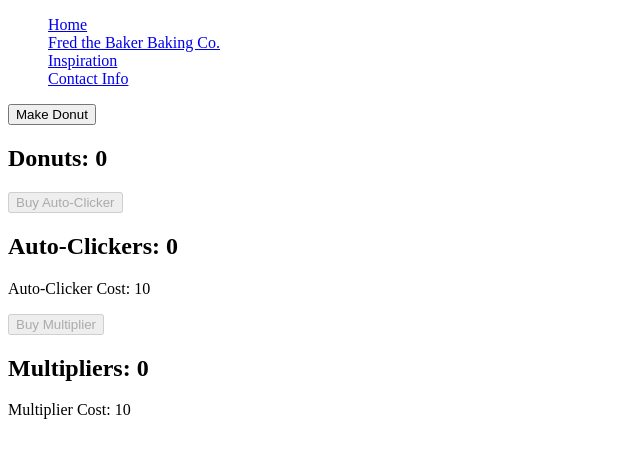
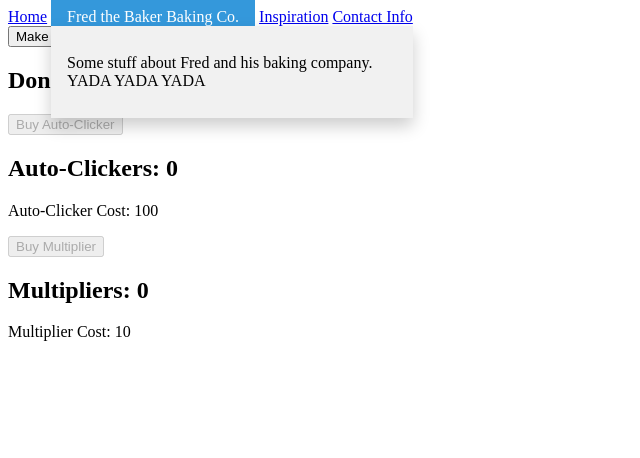
Before and after one commit to 2022-Spring-Cohort/donut-maker-JSwys, a website built with Parcel: page index.html in a window 1280 px wide. Both pictures are taken after a click on the link "Fred the Baker Baking Co.". Shown: the whole page, without its empty margins (0-640 px from the left). Built offline with nearby package versions, Linux system fonts and the light colour scheme.

Commit message:
dropdown nav broken

```diff
--- a/css/styles.css
+++ b/css/styles.css
@@ -1,3 +1,44 @@
-.nav__list {
-    list-style-type: none;
+/* Dropdown Button */
+.dropbtn {
+  background-color: #3498DB;
+  color: white;
+  padding: 16px;
+  font-size: 16px;
+  border: none;
+  cursor: pointer;
 }
+
+/* Dropdown button on hover & focus */
+.dropbtn:hover, .dropbtn:focus {
+  background-color: #2980B9;
+}
+
+/* The container <div> - needed to position the dropdown content */
+.dropdown {
+  position: relative;
+  display: inline-block;
+}
+
+/* Dropdown Content (Hidden by Default) */
+.dropdown-content {
+  display: none;
+  position: absolute;
+  background-color: #f1f1f1;
+  min-width: 160px;
+  box-shadow: 0px 8px 16px 0px rgba(0,0,0,0.2);
+  z-index: 1;
+}
+
+/* Links inside the dropdown */
+.dropdown-content p {
+  color: black;
+  padding: 12px 16px;
+  text-decoration: none;
+  display: block;
+}
+
+/* Change color of dropdown links on hover */
+.dropdown-content a:hover {background-color: #ddd}
+
+/* Show the dropdown menu (use JS to add this class to the .dropdown-content container when the user clicks on the dropdown button) */
+.show {display:block;}
--- a/index.html
+++ b/index.html
@@ -9,14 +9,16 @@
     <link rel="stylesheet" href="./css/layout.css">
   </head>
   <header>
-    <nav class = "nav__bar">
-      <ul class = "nav__list">
-        <li class = "nav__item"><a href="#">Home</a></li>
-        <li class = "nav__item"><a href="#">Fred the Baker Baking Co.</a></li>
-        <li class = "nav__item"><a href="#">Inspiration</a></li>
-        <li class = "nav__item"><a href="#">Contact Info</a></li>
-      </ul>
-    </nav>
+    <div class = "navbar">
+      <a href="/">Home</a>
+      <div class="dropdown">
+        <a class = dropbtn>Fred the Baker Baking Co.</a>
+        <div id="myDropdown" class="dropdown-content">
+          <p>Some stuff about Fred and his baking company. YADA YADA YADA</p>
+        </div>
+      <a href="https://orteil.dashnet.org/cookieclicker/">Inspiration</a>
+      <a href="#">Contact Info</a>
+    </div>
   </header>
   <body>
     <div class="container"></div>
--- a/js/DonutMaker-App.js
+++ b/js/DonutMaker-App.js
@@ -19,6 +19,7 @@ const donutMaker = new DonutMaker("Tasty Pastry");
 function updateView() {
   autoButton.disabled = !donutMaker.autoBuyEnabled;
   multiButton.disabled = !donutMaker.multiBuyEnabled;
+  donutButton.innerText = "Make " + Math.pow(1.2, donutMaker.multis) + " Donuts!";
   donutCountEl.innerText = "Donuts: " + donutMaker.count;
   autoCountEl.innerText = "Auto-Clickers: " + donutMaker.autos;
   autoCostEl.innerText = "Auto-Clicker Cost: " + donutMaker.autoCost;
@@ -53,3 +54,11 @@ multiButton.addEventListener("click", () => {
   donutMaker.increaseMultiCost();
   updateView();
 })
+
+//dropdown nav
+const dropdownBtnEl = document.querySelector(".dropbtn");
+
+
+dropdownBtnEl.addEventListener("click", () => {
+  document.getElementById("myDropdown").classList.toggle("show");
+})
--- a/js/DonutMaker.js
+++ b/js/DonutMaker.js
@@ -6,7 +6,7 @@ export default class DonutMaker {
         this.count = 0;
         this.autos = 0;
         this.multis = 0;
-        this.autoCost = 10;
+        this.autoCost = 100;
         this.autoBuyEnabled = false;
         this.multiCost = 10;
         this.multiBuyEnabled = false;
@@ -22,7 +22,7 @@ export default class DonutMaker {
         }
 
         //enable buy buttons
-        if (this.count >= 10) {
+        if (this.count >= 100) {
             this.autoBuyEnabled = true;
         }
         if (this.count >= 10) {
@@ -32,13 +32,15 @@ export default class DonutMaker {
     }
 
     buyAutoClicker() {
-        if (this.count >= 10) {
-            this.count -= 10;
+        if (this.count >= 100) {
+            this.count -= 100;
             this.autos += 1;
         }
         if (this.count < 10) {
+            this.multiBuyEnabled = false;
+        }
+        if (this.count < 100) {
             this.autoBuyEnabled = false;
-            this.multiBuyEnabled = false;
         }
     }
 
@@ -57,6 +59,8 @@ export default class DonutMaker {
         }
         if (this.count < 10) {
             this.multiBuyEnabled = false;
+        }
+        if (this.count < 100) {
             this.autoBuyEnabled = false;
         }
     }
```
